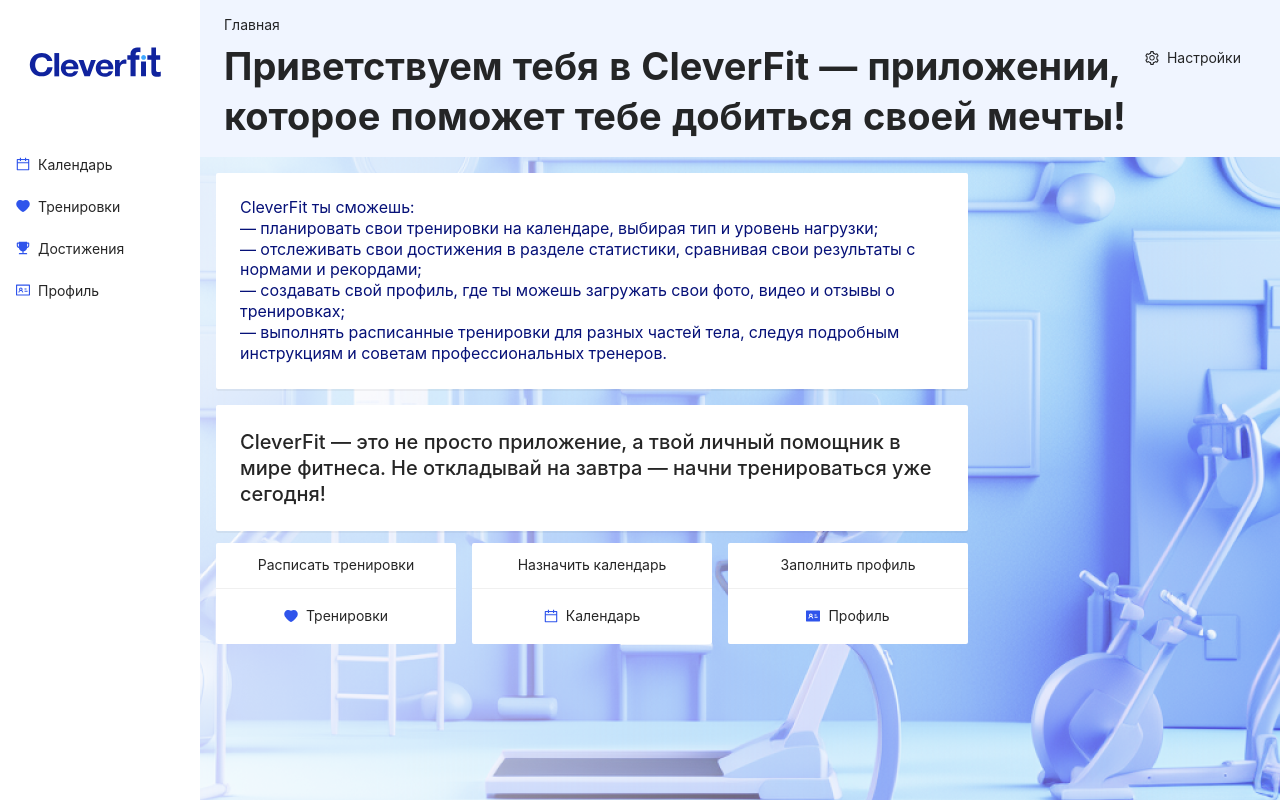
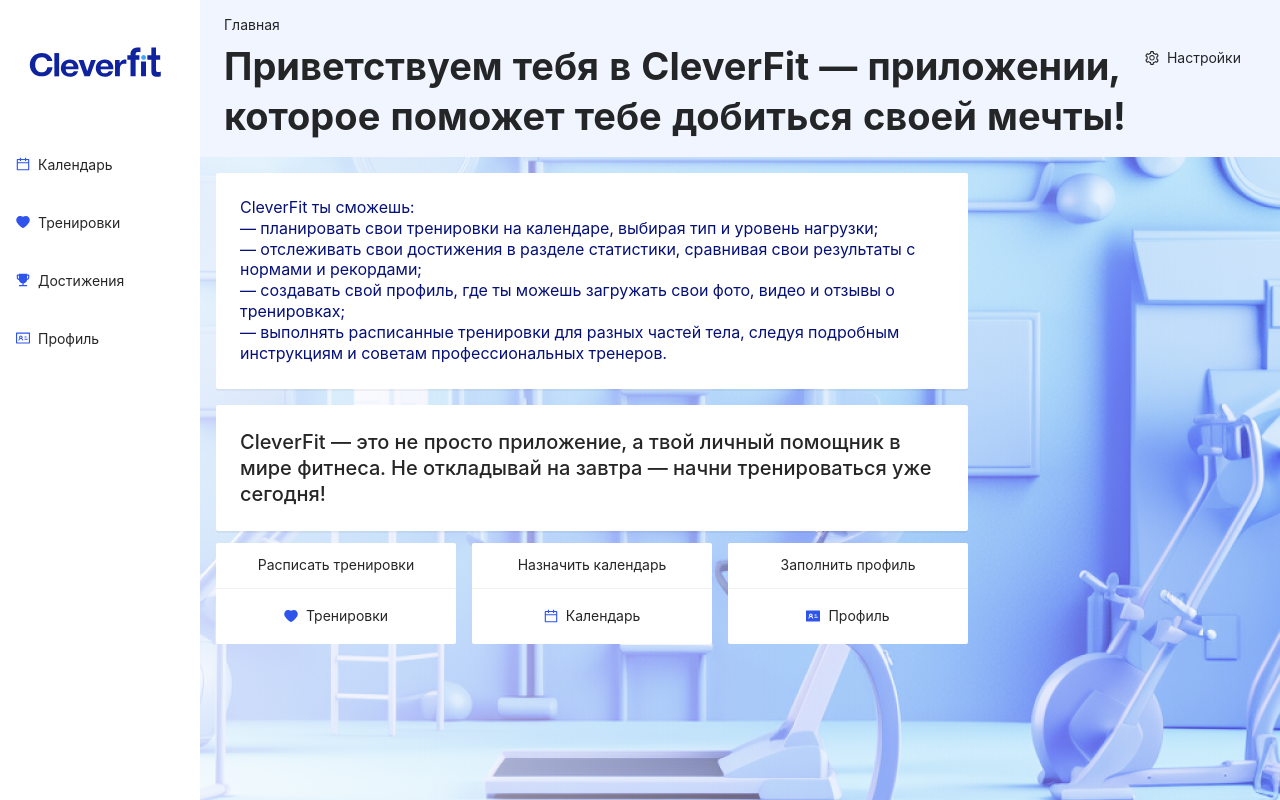
Before and after one commit to ClevertecFrontendLab/DenisOreshko, a React (Vite) app: page /#/ in a window 1280 px wide. Shown: the top 800 px of the page. Built offline with nearby package versions, Linux system fonts and the light colour scheme.

Commit message:
create menu side

```diff
--- a/src/pages/main-page/main-page.css
+++ b/src/pages/main-page/main-page.css
@@ -139,10 +139,14 @@
 .menu-ul{
     width: 208px;
     list-style: none;
+    display: flex;
+    flex-direction: column;
+    gap: 16px;
 }
 .menu-ul button{
     padding: 0;
     display: flex;
+
     align-items: center;
     padding: 16px;
     width: 208px;
--- a/src/pages/main-page/main-page.tsx
+++ b/src/pages/main-page/main-page.tsx
@@ -23,7 +23,7 @@ export const MainPage: React.FC = () => {
         <>
             <div className="main-container">
                 <Layout>
-                    <Sider style={{width:500}} trigger={null} collapsible>
+                    <Sider data-test-id="slider-switch" style={{width:500}} trigger={null} collapsible>
                         <div className='logo'>
                             <img src={Logo} alt="Logo"/>
                         </div>
```
